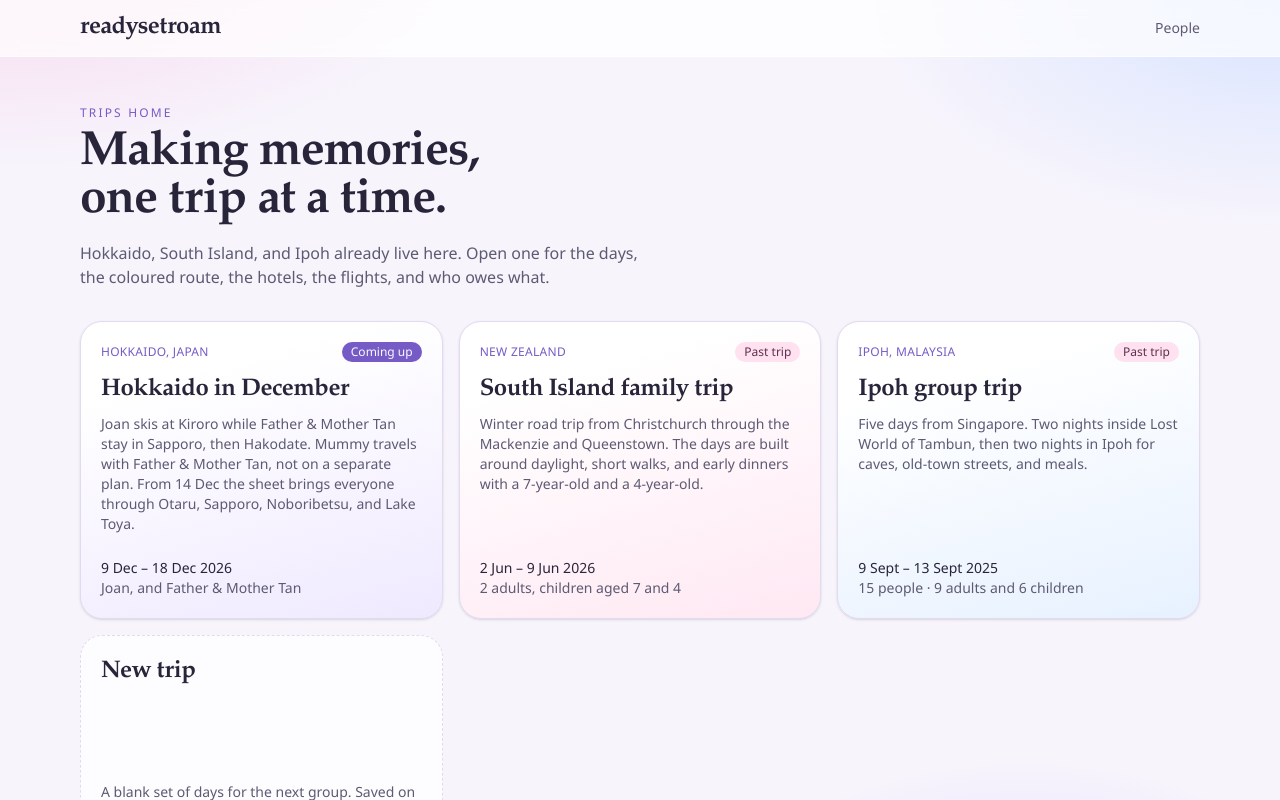
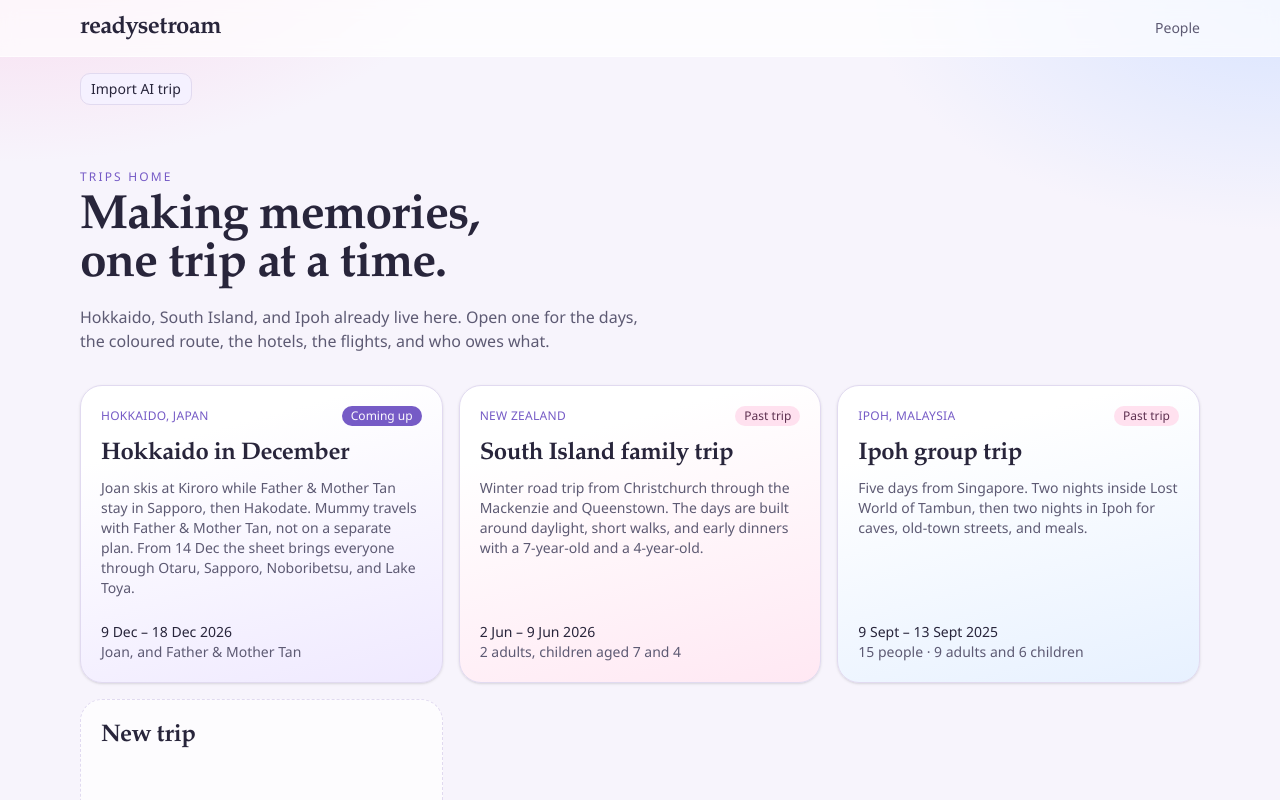
Before and after one commit to Mama-Joan/readysetroam, a React (Vite) app: page / in a window 1280 px wide. Shown: the top 800 px of the page. Built offline with nearby package versions, Linux system fonts and the light colour scheme.

Commit message:
Connect import interface to existing app

```diff
--- a/src/App.tsx
+++ b/src/App.tsx
@@ -2,6 +2,7 @@ import { Link, Route, Routes } from "react-router-dom"
 import { HomePage } from "@/pages/HomePage"
 import { PeoplePage } from "@/pages/PeoplePage"
 import { TripPage } from "@/pages/TripPage"
+import { TripImport } from "@/components/TripImport"
 import { Button } from "@/components/ui/button"
 
 export default function App() {
@@ -17,6 +18,7 @@ export default function App() {
           </Link>
         </div>
       </header>
+      <TripImport />
       <Routes>
         <Route path="/" element={<HomePage />} />
         <Route path="/people" element={<PeoplePage />} />
```
